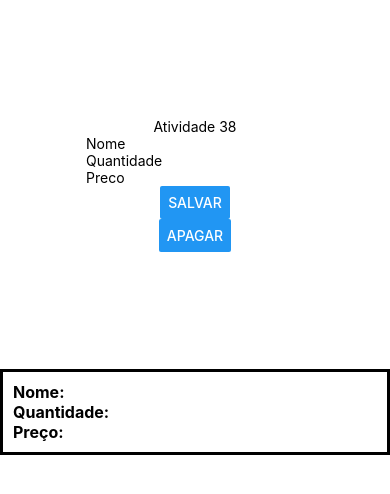
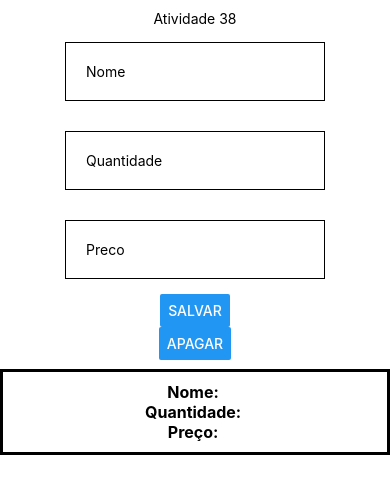
Before and after one commit to GabrielCostaMarques/React-Native, a React Native app in the folder TratamentoReducer/: screen / in a window 390 px wide. Shown: the top 494 px of the page. Built offline with nearby package versions, Linux system fonts and the light colour scheme.

Commit message:
Estilizando

```diff
--- a/TratamentoReducer/App.js
+++ b/TratamentoReducer/App.js
@@ -13,9 +13,9 @@ import axios from "axios";
 import { string, object, number } from "yup";
 
 const Contexto = createContext({
-  gravar: (obj) => {},
-  editar: () => {},
-  apagar: () => {},
+  gravar: (obj) => { },
+  editar: () => { },
+  apagar: () => { },
   lista: [],
 });
 
@@ -66,22 +66,15 @@ const Login = () => {
   return (
     <View style={styles.container}>
       <Text>Atividade 38</Text>
-      <TextInput placeholder="Nome" value={nome} onChangeText={setNome} />
-      <Text style={{ fontSize: 15, color: "red", fontWeight: "bold" }}>
-        {nomeErr}
-      </Text>
-      <TextInput
-        placeholder="Quantidade"
-        value={quantidade}
-        onChangeText={setQuantidade}
-      />
-      <Text style={{ fontSize: 15, color: "red", fontWeight: "bold" }}>
-        {quantidadeErr}
-      </Text>
-      <TextInput placeholder="Preco" value={preco} onChangeText={setPreco} />
-      <Text style={{ fontSize: 15, color: "red", fontWeight: "bold" }}>
-        {precoErr}
-      </Text>
+      <TextInput placeholder="Nome" value={nome} onChangeText={setNome} style={styles.inputForm}/>
+      <Text style={{ fontSize: 15, color: "red", fontWeight: "bold" }}>{nomeErr}</Text>
+
+      <TextInput placeholder="Quantidade"value={quantidade} onChangeText={setQuantidade} style={styles.inputForm}/>
+      <Text style={{ fontSize: 15, color: "red", fontWeight: "bold" }}>{quantidadeErr}</Text>
+
+      <TextInput placeholder="Preco" value={preco} onChangeText={setPreco}style={styles.inputForm} />
+      <Text style={{ fontSize: 15, color: "red", fontWeight: "bold" }}>{precoErr}</Text>
+
       <Button title="Salvar" onPress={() => handleSalvar()} />
       <Button
         title="Apagar"
@@ -94,12 +87,12 @@ const Login = () => {
 };
 
 
-const Listagem=({item})=>{
-  return(
-    <View style={{borderWidth:3, padding:10,marginBottom:20}}>
-      <Text style={{fontSize:16, fontWeight:"bold"}}>Nome: {item.nome}</Text>
-      <Text style={{fontSize:16, fontWeight:"bold"}}>Quantidade: {item.quantidade}</Text>
-      <Text style={{fontSize:16, fontWeight:"bold"}}>Preço: {item.preco}</Text>
+const Listagem = ({ item }) => {
+  return (
+    <View style={styles.containerLista}>
+      <Text style={{ fontSize: 16, fontWeight: "bold" }}>Nome: {item.nome}</Text>
+      <Text style={{ fontSize: 16, fontWeight: "bold" }}>Quantidade: {item.quantidade}</Text>
+      <Text style={{ fontSize: 16, fontWeight: "bold" }}>Preço: {item.preco}</Text>
     </View>
   )
 }
@@ -121,28 +114,28 @@ export default function App() {
   const carregar = async () => {
     api.get("/produtos.json")
 
-    .then((resposta)=>{
-      const listaNova=[]
-      for(const chave in resposta.data){
-          const obj=resposta.data[chave]
-          obj.id=chave;
+      .then((resposta) => {
+        const listaNova = []
+        for (const chave in resposta.data) {
+          const obj = resposta.data[chave]
+          obj.id = chave;
           listaNova.push(obj)
-      }
-      setLista(listaNova)
-    })
-    .catch((err)=>{alert("Erro ao ler a lista"+err)})
+        }
+        setLista(listaNova)
+      })
+      .catch((err) => { alert("Erro ao ler a lista" + err) })
   };
 
 
   const apagar = () => {
     api.delete("/produtos.json");
   };
-  const editar = () => {};
+  const editar = () => { };
 
   return (
     <Contexto.Provider value={{ carregar, gravar, apagar, editar, lista }}>
       <Login />
-      <FlatList data={lista} renderItem={Listagem} keyExtractor={item=>item.id}/>
+      <FlatList data={lista} renderItem={Listagem} keyExtractor={item => item.id} />
     </Contexto.Provider>
   );
 }
@@ -154,4 +147,18 @@ const styles = StyleSheet.create({
     alignItems: "center",
     justifyContent: "center",
   },
+
+  containerLista: {
+    flex: 3,
+    alignItems: "center",
+    justifyContent: "center",
+    borderWidth: 3,
+    padding: 10,
+    marginBottom: 20,
+  },
+  inputForm:{
+    borderWidth:1,
+    margin:15,
+    padding:20
+  }
 });
--- a/TratamentoReducer/package.json
+++ b/TratamentoReducer/package.json
@@ -9,15 +9,15 @@
     "web": "expo start --web"
   },
   "dependencies": {
+    "@expo/webpack-config": "^19.0.0",
     "axios": "^1.5.1",
     "expo": "~49.0.15",
     "expo-status-bar": "~1.6.0",
     "react": "18.2.0",
+    "react-dom": "18.2.0",
     "react-native": "0.72.6",
-    "yup": "^1.3.2",
     "react-native-web": "~0.19.6",
-    "react-dom": "18.2.0",
-    "@expo/webpack-config": "^19.0.0"
+    "yup": "^1.3.2"
   },
   "devDependencies": {
     "@babel/core": "^7.20.0"
```
